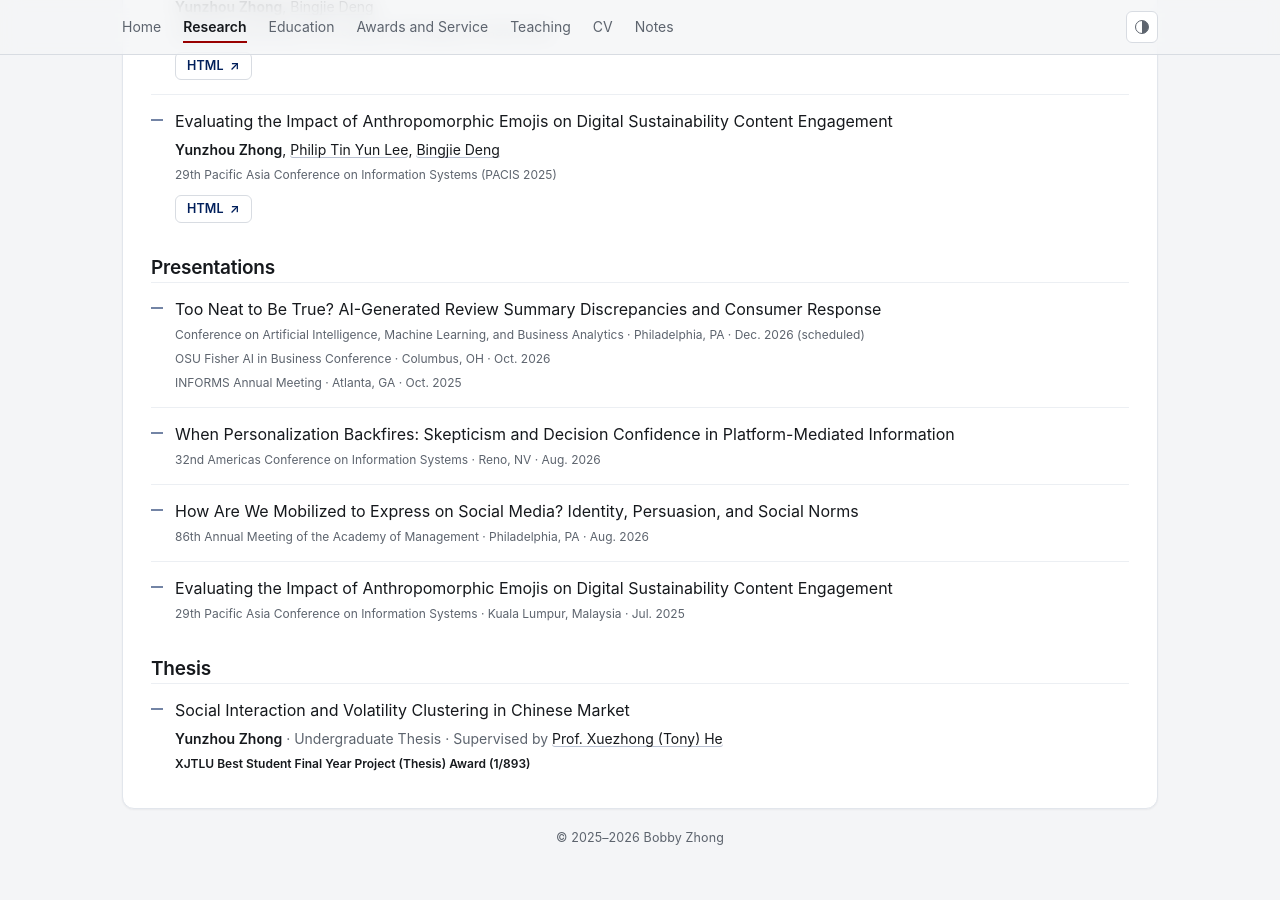
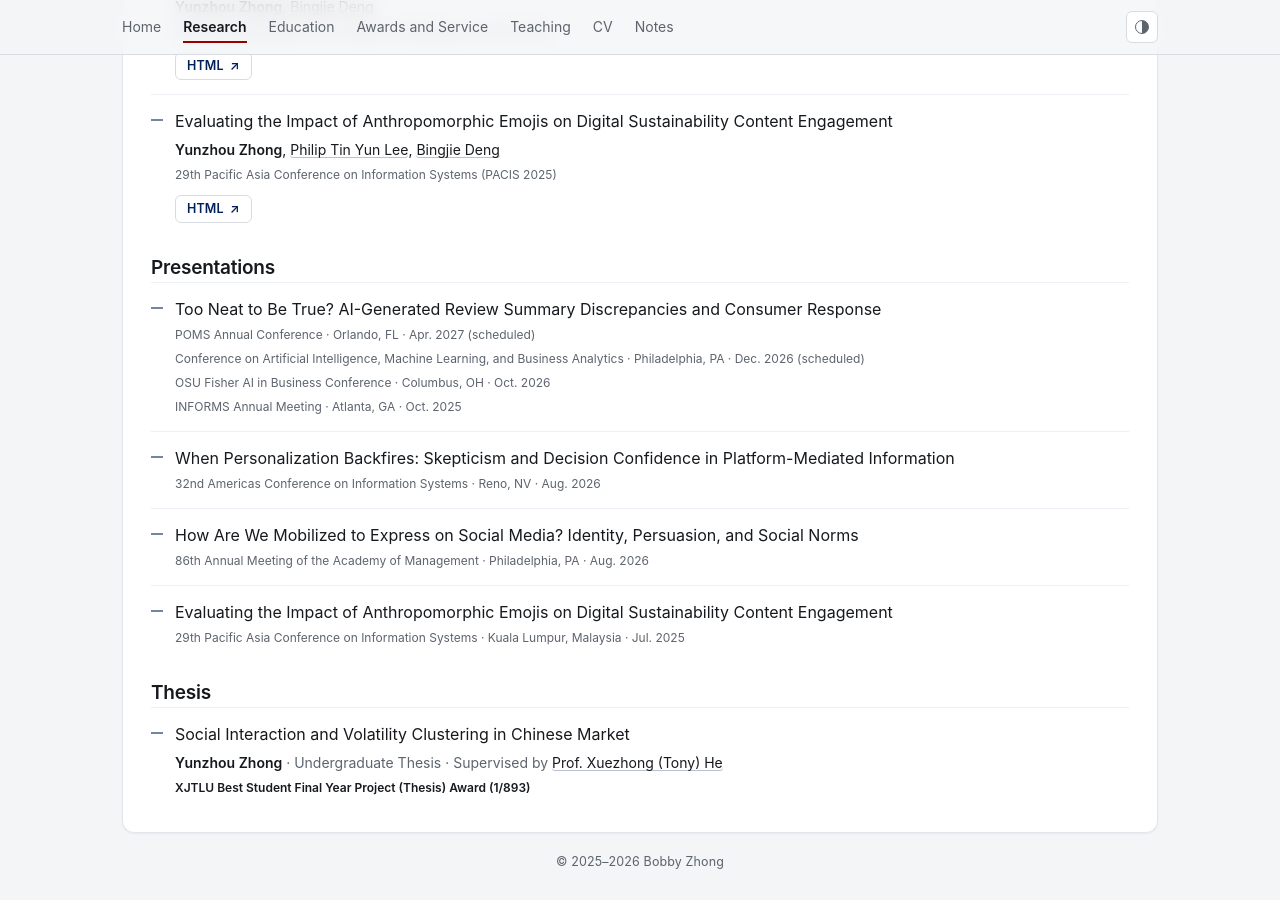
Before and after one commit to bobbyZhong10/bobbyzhong10.github.io, a Jekyll site: the page built from _pages/research-projects.md, in a window 1280 px wide and 900 px high, scrolled down 1599 px. Built offline with Jekyll 4.4.1, drawn with Linux system fonts in a browser that asks for light colours; before the commit the page ends 2475 px from its top, so only the background shows below that.

Commit message:
Add POMS 2027 to AIGS paper presentations
Co-Authored-By: Claude Opus 5.5 <noreply@anthropic.com>

```diff
--- a/_pages/research-projects.md
+++ b/_pages/research-projects.md
@@ -104,6 +104,7 @@ newsreader_font: true
 <ul class="research-entry-list research-entry-list--presentations">
   <li class="research-entry">
     <div class="research-entry__title"><em>Too Neat to Be True? AI-Generated Review Summary Discrepancies and Consumer Response</em></div>
+    <div class="research-entry__meta">POMS Annual Conference · Orlando, FL · Apr. 2027 (scheduled)</div>
     <div class="research-entry__meta">Conference on Artificial Intelligence, Machine Learning, and Business Analytics · Philadelphia, PA · Dec. 2026 (scheduled)</div>
     <div class="research-entry__meta">OSU Fisher AI in Business Conference · Columbus, OH · Oct. 2026</div>
     <div class="research-entry__meta">INFORMS Annual Meeting · Atlanta, GA · Oct. 2025</div>
```
